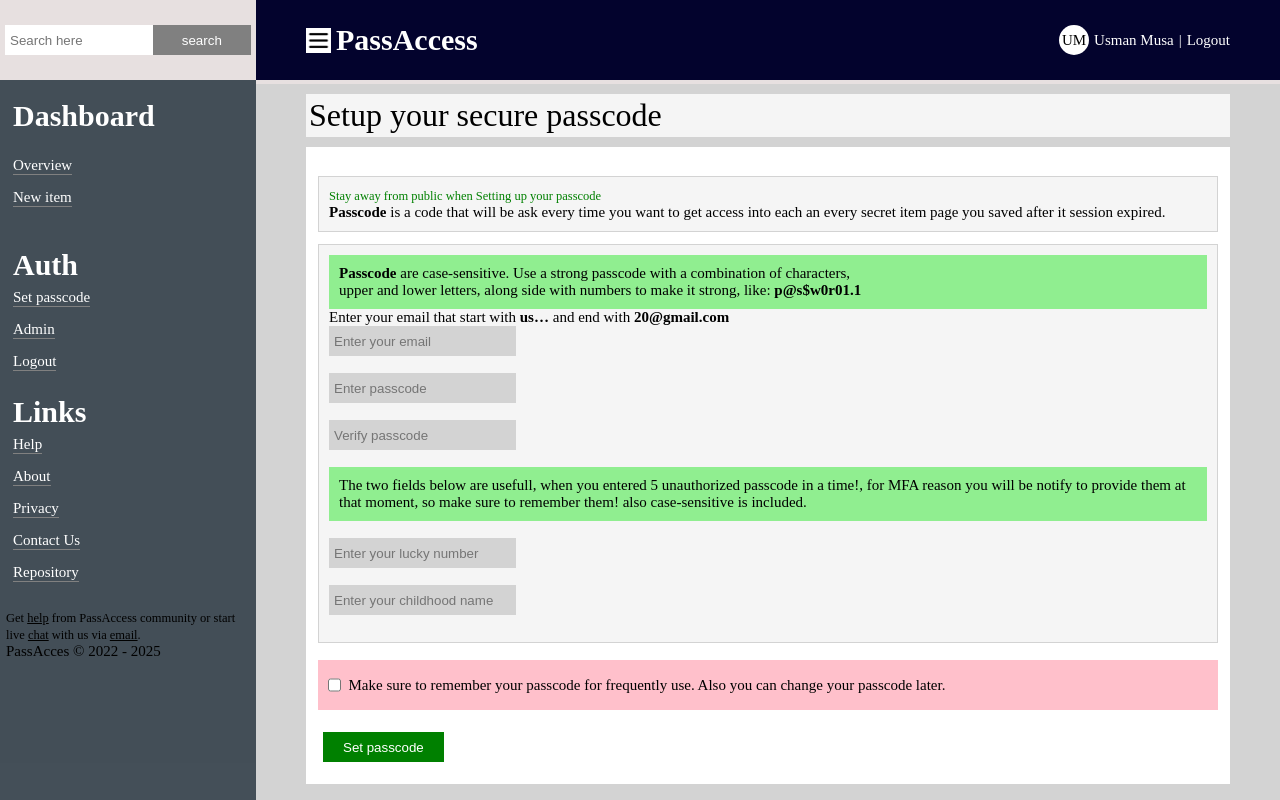
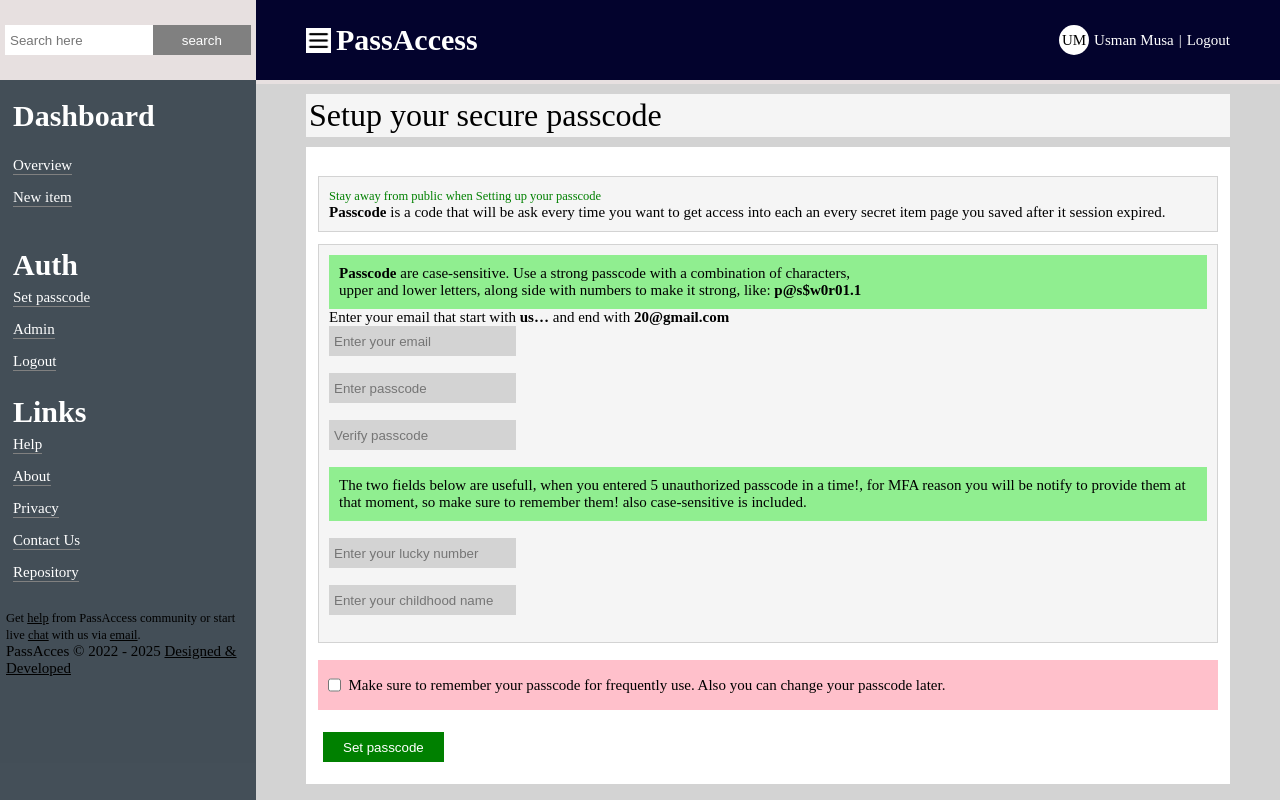
Before and after one commit to usmanmusa1920/pass-access, a Django app: page /set/passcode/ in a window 1280 px wide. Run offline with Django 4.2, Linux system fonts and the light colour scheme; a user stored in the database is signed in; data comes from the database, SQL or seed files in the repository; data that the repository does not hold is empty; parts of the project's set-up code (start-up, migrations or seed data) failed here and were passed over.

Commit message:
Update base_1.html footer (add developer link)

```diff
--- a/templates/base_1.html
+++ b/templates/base_1.html
@@ -96,7 +96,7 @@
           <small>Get
             <a href="{% url 'auth:help' %}">help</a> from PassAccess community or start live <a href="{% url 'auth:contact_us' %}">chat</a> with us via <a href="mailto:usmanmusa1920@gmail.com">email</a>.
           </small>
-          <p>PassAcces &copy; 2022 - {{general_context.the_year}}</p>
+          <p>PassAcces &copy; 2022 - {{general_context.the_year}} <a href="https://usmanmusa1920.github.io">Designed & Developed</a></p>
         </div>
       </div>
     </div>
```
